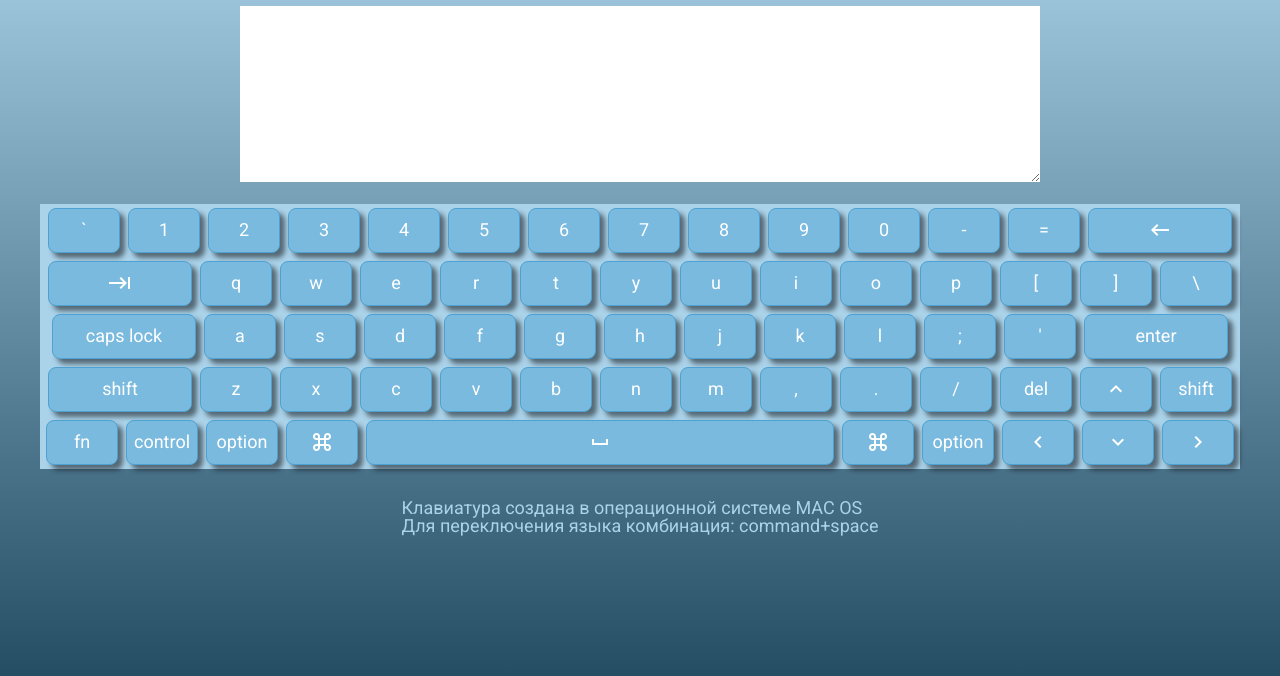
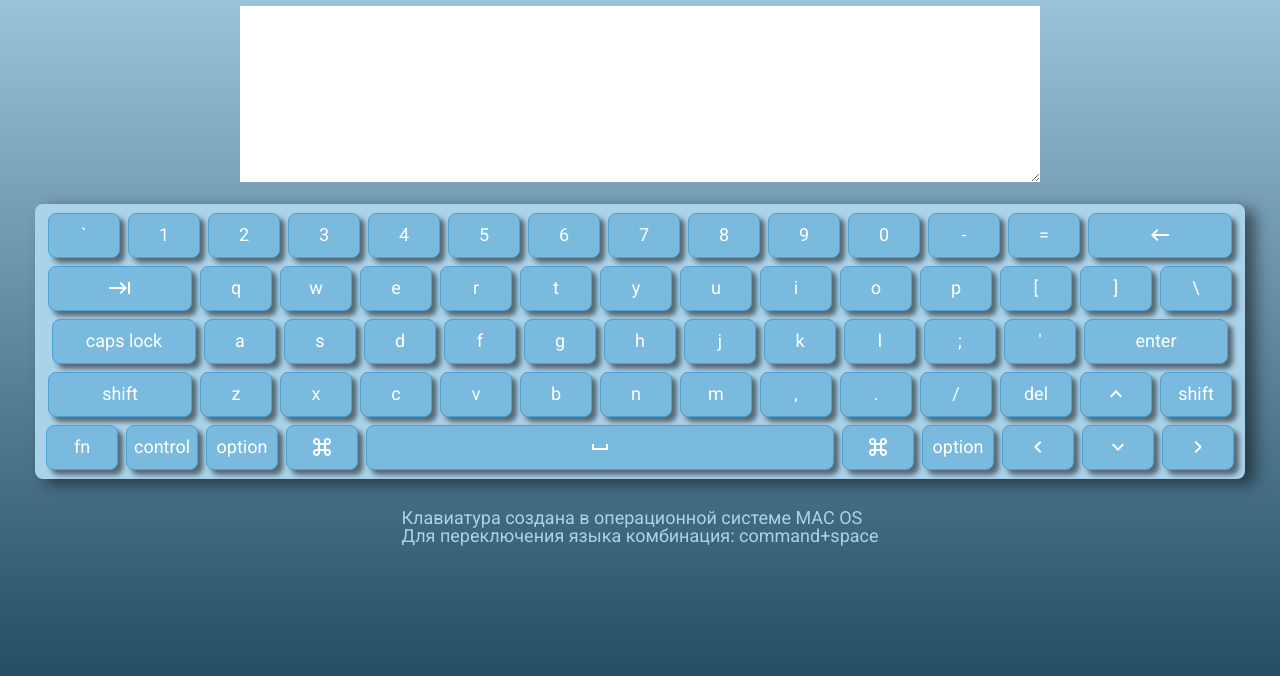
Before and after one commit to Hopechka/virtual-keyboard, a plain HTML site: page index.html in a window 1280 px wide. Shown: the part 92-768 px from the top of the page. Drawn offline with Linux system fonts and the light colour scheme.

Commit message:
refactor:change keyboard style

```diff
--- a/index.html
+++ b/index.html
@@ -43,6 +43,6 @@
       </footer>
     </div> -->
 
-    <script type="module" src="scripts/script.js"></script>
+    <script type="module" src="src/script.js"></script>
   </body>
 </html>
--- a/scss/components/_buttons.scss
+++ b/scss/components/_buttons.scss
@@ -13,7 +13,7 @@ button {
 }
 .keyboard_keys {
   text-align: center;
-  border-radius: 8px;
+  //   border-radius: 8px;
 }
 .keyboard_key {
   background: $keyboard-key-color;
--- a/scss/layout/_layout.scss
+++ b/scss/layout/_layout.scss
@@ -32,6 +32,8 @@ main {
 .keyboard {
   background: $keyboard-color;
   width: 100%;
-  box-shadow: 0 0 50px (0, 0, 0, 0.5);
+  border-radius: 8px;
+  padding: 5px;
   height: 265px;
+  box-shadow: 10px 5px 15px rgba(0, 0, 0, 0.5);
 }
--- a/scripts/script.js
+++ b/src/script.js
@@ -149,18 +149,18 @@ function creatKeyboardSection() {
   SECTION_KEYBOARD.append(keyboard_keys);
   for (let i = 0; i < 65; i++) {
     if (i == 13 || i == 14 || i == 28 || i == 40 || i == 41) {
-      keyboard_keys.append(BtnsCreater('long'));
+      keyboard_keys.append(btnsCreater('long'));
     } else if (i == 59) {
-      keyboard_keys.append(BtnsCreater('extra-long'));
+      keyboard_keys.append(btnsCreater('extra-long'));
     } else {
-      keyboard_keys.append(BtnsCreater('normal'));
+      keyboard_keys.append(btnsCreater('normal'));
     }
   }
 
   return SECTION_KEYBOARD;
 }
 
-function BtnsCreater(size) {
+function btnsCreater(size) {
   let BTN = document.createElement('button');
   BTN.classList.add('keyboard_key');
   BTN.innerHTML = registerChoose[letter];
```
Also changed, not shown: src/keyboard.js (renamed from scripts/keyboard.js), styles/style.css.
